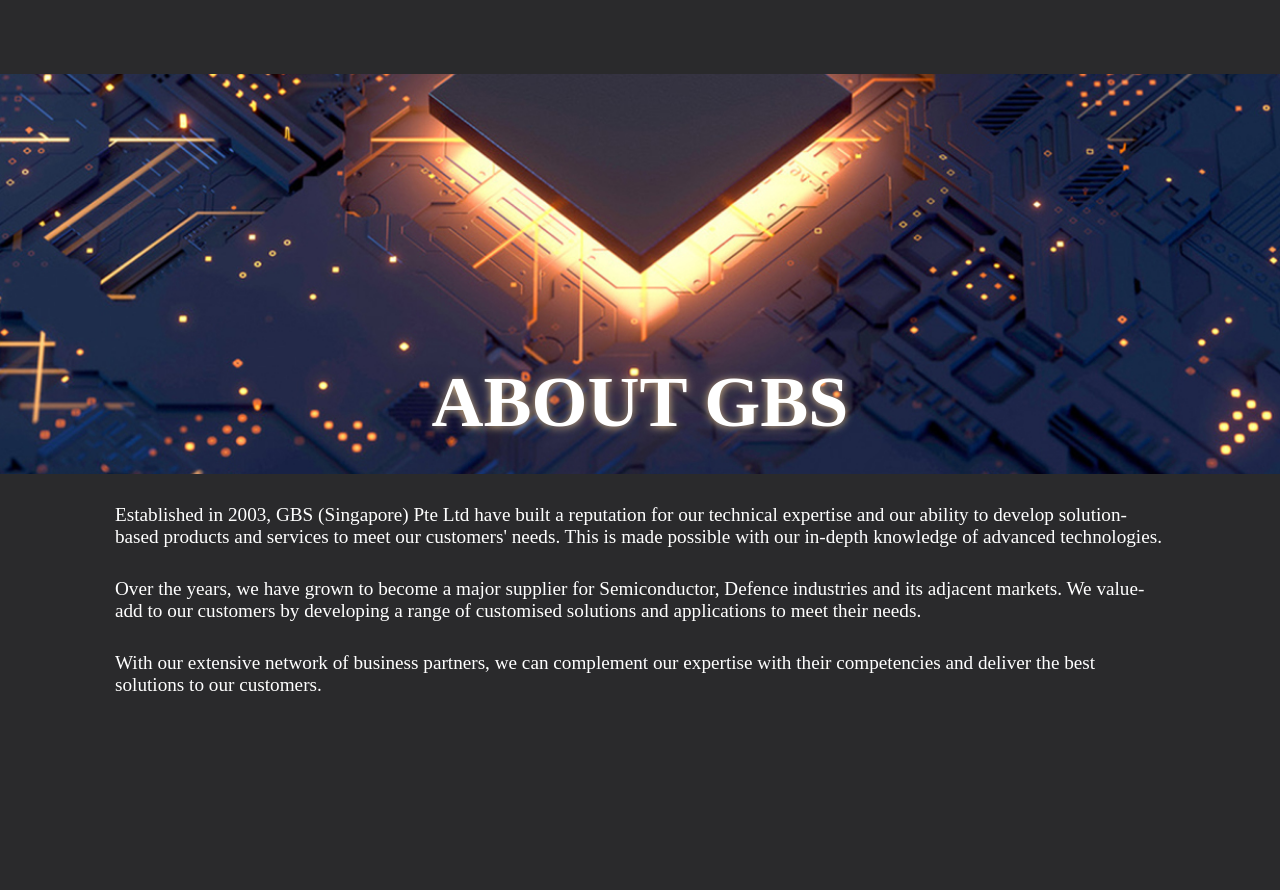
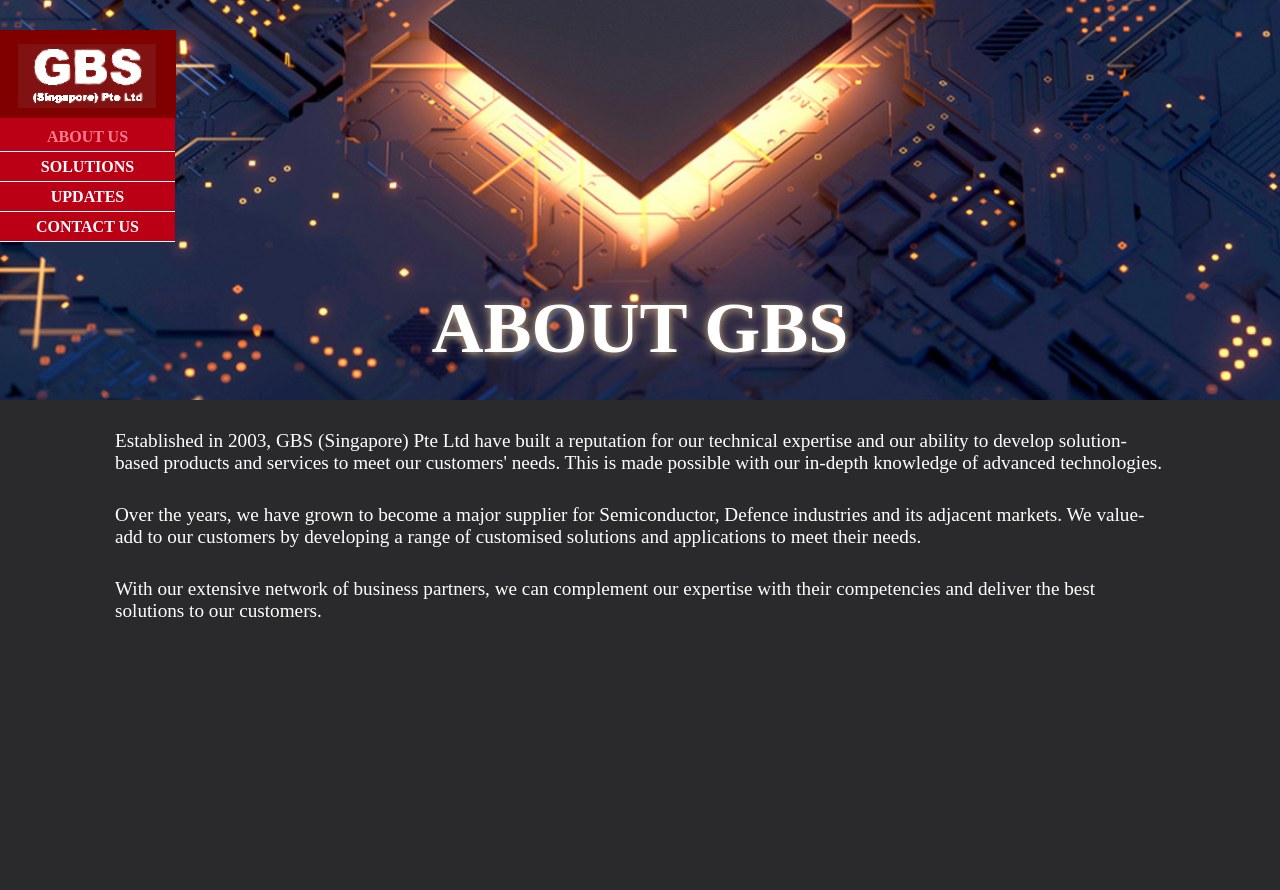
Before and after one commit to ghostjson/Revamped-GBS, a PHP site: page /about.html in a window 1280 px wide. Shown: the top 890 px of the page. Run offline with PHP 8.4, Linux system fonts and the light colour scheme; some web fonts are replaced.

Commit message:
created navigation

```diff
--- a/about.html
+++ b/about.html
@@ -16,6 +16,27 @@
     <link rel="stylesheet" href="./assets/css/about.css" />
   </head>
   <body>
+
+    <nav class="menu">
+      <ul>
+        <li>
+            <a href="#"><img src="./assets/images/logo.jpg" alt="logo"></a>
+        </li>
+        <li>
+         <a href="#" class="active">ABOUT US</a>
+        </li>
+        <li>
+            <a href="#">SOLUTIONS</a>
+        </li>
+        <li>
+            <a href="#">UPDATES</a>
+        </li>
+        <li>
+            <a href="#">CONTACT US</a>
+        </li>
+      </ul>
+    </nav>
+
     <section class="full-height about-banner">
       <div class="container-fluid">
         <div class="row upper-about-banner">
--- a/assets/css/about.css
+++ b/assets/css/about.css
@@ -1,3 +1,7 @@
+.about-banner{
+    align-items: flex-start !important;
+}
+
 /* Upper part of about page */
 .upper-about-banner{
     height: 50vh;
--- a/assets/css/common.css
+++ b/assets/css/common.css
@@ -5,12 +5,19 @@
   box-sizing: border-box;
 }
 
+a,
+a:visited,
+a:active,
+a:hover {
+  color: black;
+  text-decoration: none;
+}
+
 /* Gloabl variables */
-:root{
+:root {
   --primary-color: #2a2a2c;
   --secondary-color: #b9001b;
 }
-
 
 /* Fonts */
 @font-face {
@@ -23,16 +30,23 @@
 }
 
 /* set body defaults */
-body{
+body {
   background: var(--primary-color);
   color: white;
 }
 
 /* Set default fonts */
-h1,h2,h3,h4,h5,h6{
+h1,
+h2,
+h3,
+h4,
+h5,
+h6 {
   font-family: font-head;
 }
-p,div,section{
+p,
+div,
+section {
   font-family: font-normal;
 }
 
@@ -43,3 +57,35 @@
   justify-content: center;
   align-items: center;
 }
+
+/* Menu Styling */
+nav {
+  background: #bb0016;
+  width: 175px;
+  position: fixed;
+  margin: 0px;
+  top: 30px;
+  z-index: 30;
+}
+
+nav ul li:not(:first-child) {
+  border-bottom: 1px solid white;
+  height: 30px;
+  line-height: 30px;
+  text-align: center;
+  font-family: font-normal;
+  font-weight: bolder;
+}
+
+nav ul li a,
+nav ul li a:visited,
+nav ul li a:active {
+  color: white;
+  transition: color 0.5s;
+}
+
+nav ul li a:hover,
+nav ul li a.active {
+  color: #fb7e8d;
+  cursor: pointer;
+}
```
Also changed, not shown: assets/images/logo.jpg. Lines whose indentation alone changed are shown as unchanged.
